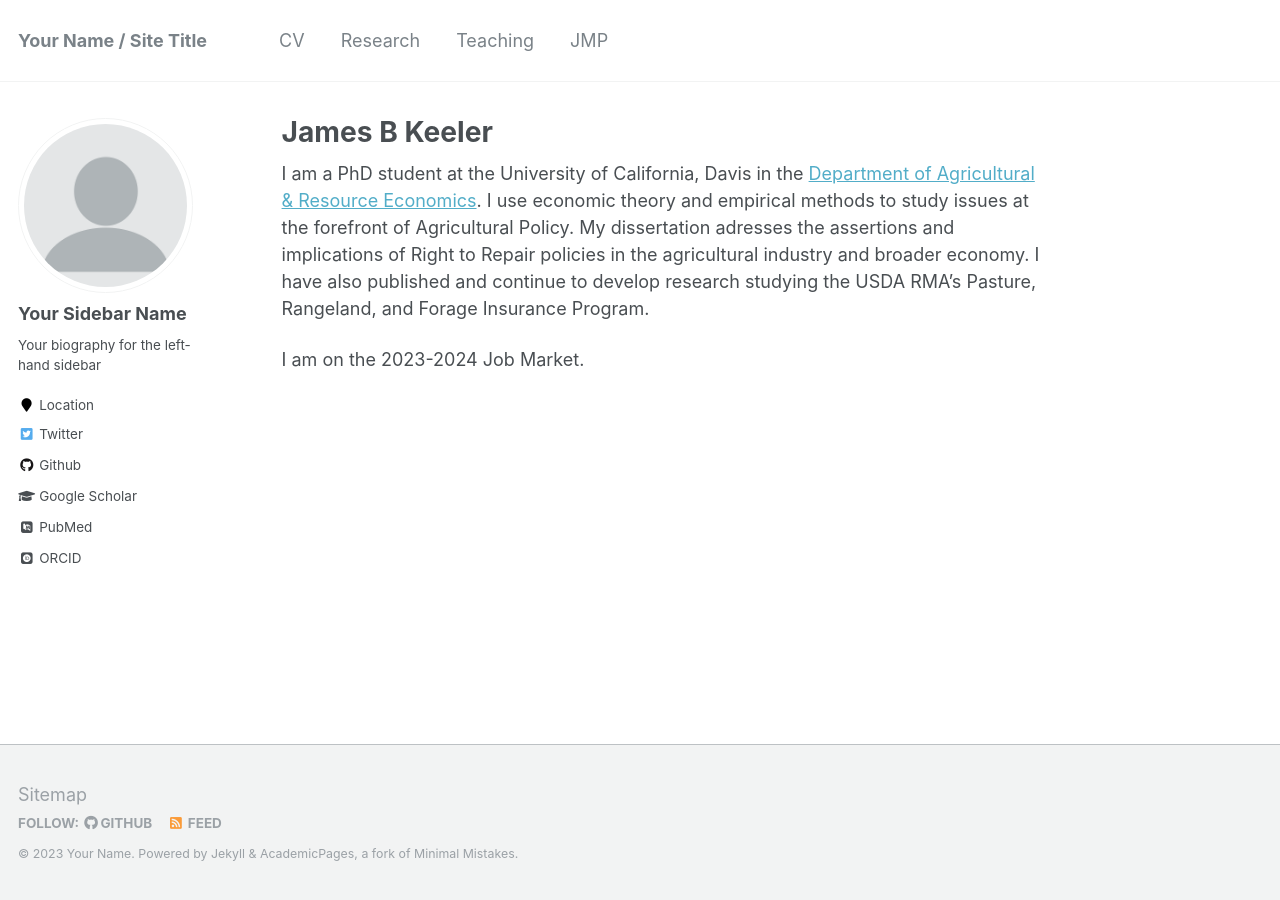
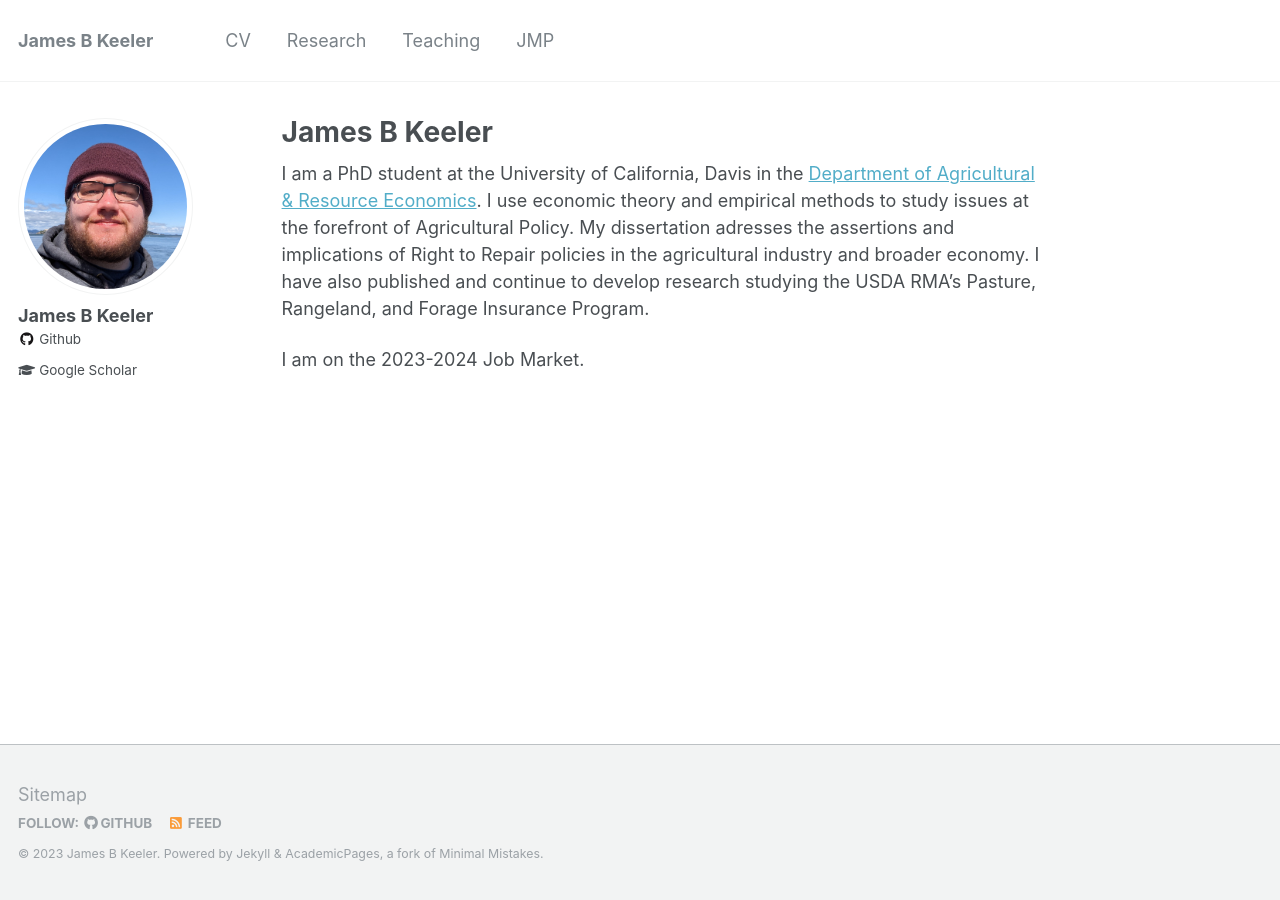
Before and after one commit to jbkeeler/jbkeeler.github.io, a Jekyll site: the page built from _pages/about.md, in a window 1280 px wide. Built offline with Jekyll 4.4.1, drawn with Linux system fonts in a browser that asks for light colours; some web fonts are replaced.

Commit message:
attempt to fix yaml

```diff
--- a/_config.yml
+++ b/_config.yml
@@ -7,13 +7,13 @@
 
 # Site Settings
 locale                   : "en-US"
-title                    : "Your Name / Site Title"
-title_separator          : "-"
-name                     : &name "Your Name"
+title                    : "James B Keeler"
+title_separator          : ""
+name                     : &name "James B Keeler"
 description              : &description "personal description"
-url                      : https://academicpages.github.io # the base hostname & protocol for your site e.g. "https://mmistakes.github.io"
+url                      : "https://jbkeeler.github.io" # the base hostname & protocol for your site e.g. "https://mmistakes.github.io"
 baseurl                  : "" # the subpath of your site, e.g. "/blog"
-repository               : "academicpages/academicpages.github.io"
+repository               : "jbkeeler/jbkeeler.github.io"
 teaser                   :  # filename of teaser fallback teaser image placed in /images/, .e.g. "500x300.png"
 breadcrumbs              : false # true, false (default)
 words_per_minute         : 160
@@ -80,13 +80,13 @@
 
 # Site Author
 author:
-  name             : "Your Sidebar Name"
-  avatar           : "profile.png"
-  bio              : "Your biography for the left-hand sidebar"
-  location         : "Location"
+  name             : "James B Keeler"
+  avatar           : "are_informal_headshot.jpg"
+  bio              :
+  location         :
   employer         :
-  pubmed           : "https://www.ncbi.nlm.nih.gov/pubmed/?term=john+snow"
-  googlescholar    : "http://yourfullgooglescholarurl.com"
+  pubmed           :
+  googlescholar    : "https://scholar.google.com/citations?user=RW_ChPgAAAAJ&hl=en"
   email            :
   researchgate     :  # example: "https://www.researchgate.net/profile/yourprofile"
   uri              :
@@ -96,20 +96,20 @@
   flickr           :
   facebook         :
   foursquare       :
-  github           : "academicpages"
+  github           : "jbkeeler"
   google_plus      :
   keybase          :
   instagram        :
   impactstory      : #"https://profiles.impactstory.org/u/xxxx-xxxx-xxxx-xxxx"
   lastfm           :
   linkedin         :
-  orcid            : "http://orcid.org/yourorcidurl"
+  orcid            :
   pinterest        :
   soundcloud       :
   stackoverflow    : # http://stackoverflow.com/users/123456/username
   steam            :
   tumblr           :
-  twitter          : "replacethistwitterhandle"
+  twitter          :
   vine             :
   weibo            :
   xing             :
@@ -218,6 +218,15 @@
       author_profile: true
       share: true
       comments: true
+  # _research
+  - scope:
+      path: ""
+      type: research
+    values:
+      layout: single
+      author_profile: true
+      share: true
+      comments: true
   # _publications
   - scope:
       path: ""
```
Also changed, not shown: 3 other files.
